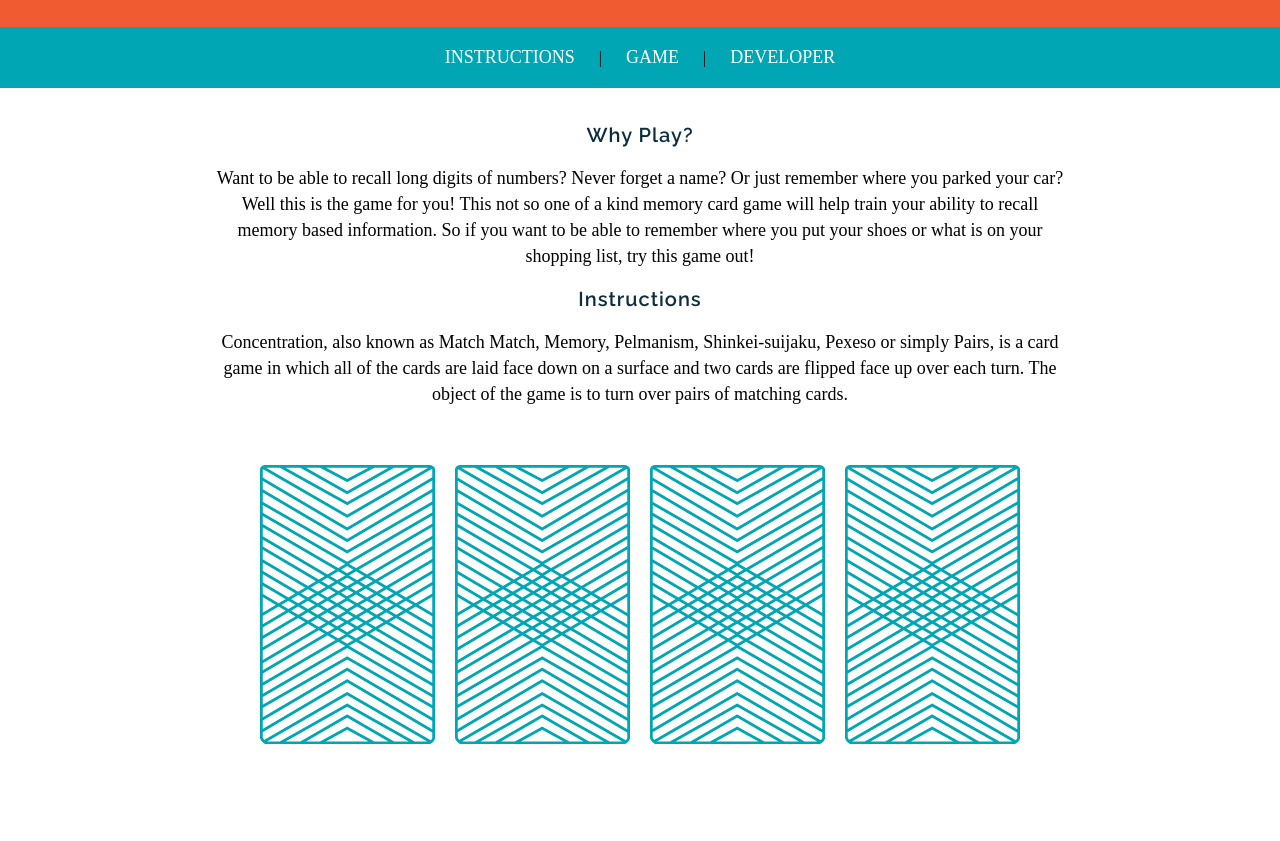
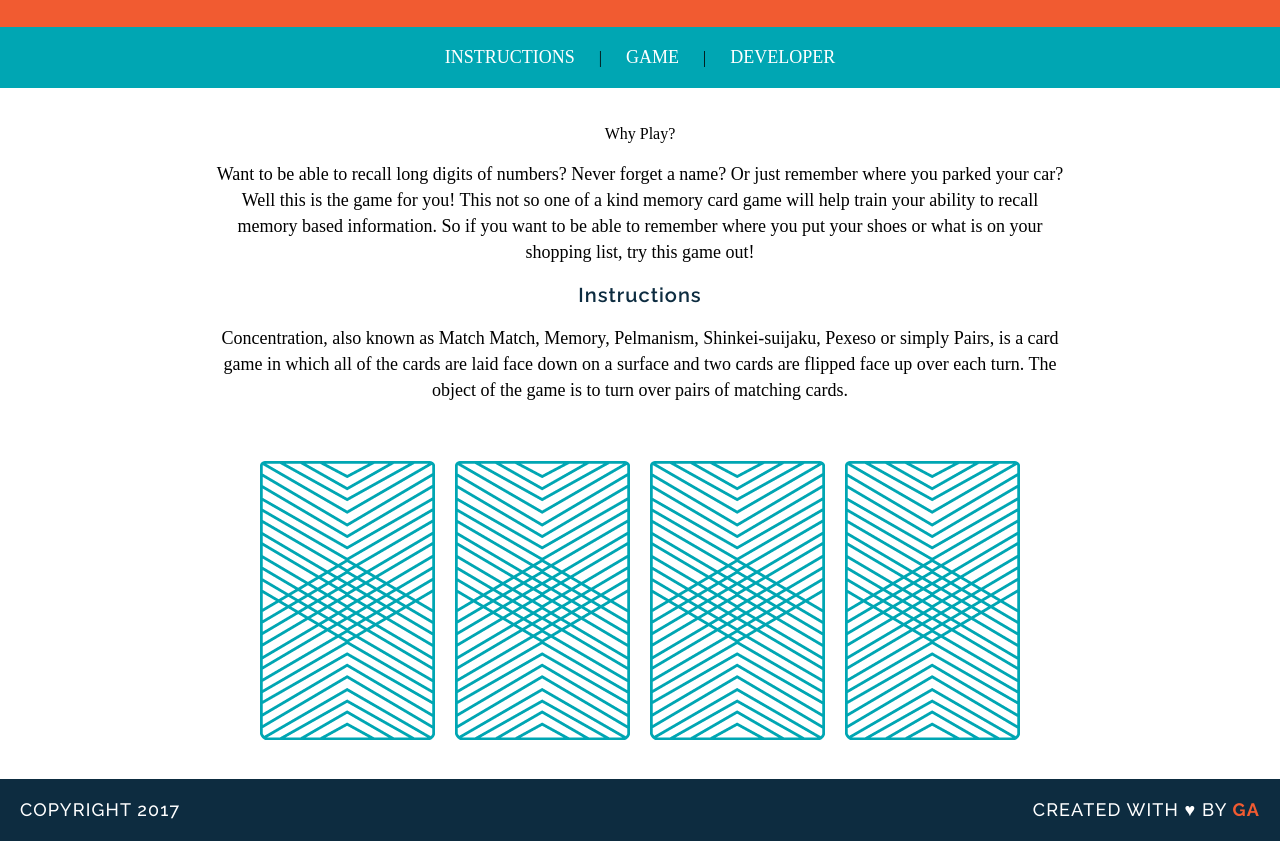
Before and after one commit to dhagandev/wdi-fundamentals-memorygame, a plain HTML site: page memory_game/index.html in a window 1280 px wide. Shown: the part 70-911 px from the top of the page. Before the commit the page ends 853 px from the top, so only its background shows below. Drawn offline with Linux system fonts and the light colour scheme; a web font is replaced by a local one.

Commit message:
Updated navigation and page layout.

```diff
--- a/memory_game/css/styles.css
+++ b/memory_game/css/styles.css
@@ -7,6 +7,7 @@ header {
 nav {
 	background-color: #00A6B3;
 	padding: 20px 0;
+	border-bottom: 2px solid white;
 }
 
 h1 {
@@ -54,3 +55,41 @@ main {
 img {
 	margin: 40px 8px 0;
 }
+
+footer {
+	text-transform: uppercase;
+	padding: 0 20px;
+	background-color: #0d2c40;
+	color: #ffffff;
+	font-size: 14px;
+	letter-spacing: .08em;
+	font-weight: 500;
+}
+
+a:hover {
+	border-bottom: 2px solid white;
+}
+
+.copyright {
+	font-family: "Raleway", sans-serif;
+	float: left;
+}
+
+.message {
+	font-family: "Raleway", sans-serif;
+	float: right;
+}
+
+.clearfix:after {
+	visibility: hidden;
+	display: block;
+	content: " ";
+	clear: both;
+	height: 0;
+	font-size: 0;
+}
+
+.name {
+	color: #F15B31;
+	font-weight: 700;
+}
--- a/memory_game/index.html
+++ b/memory_game/index.html
@@ -10,25 +10,25 @@
 			<h1>Memory Mastery</h1>
 		</header>
 		<nav>
-			<a href="#">Instructions</a> |
-			<a href="#">Game</a> |
-			<a href="#">Developer</a>
+			<a href="#instructions">Instructions</a> |
+			<a href="#game">Game</a> |
+			<a href="https://github.com/dhagandev">Developer</a>
 		</nav>
 		<main>
-			<section>
-				<h2>Why Play?</h2>
-				<p>Want to be able to recall long digits of numbers? Never forget a name? Or just remember where you parked your car? Well this is the game for you! This not so one of a kind memory card game will help train your ability to recall memory based information. So if you want to be able to remember where you put your shoes or what is on your shopping list, try this game out!</p>
-			</section>
-			<section>
-				<h2>Instructions</h2>
-				<p>Concentration, also known as Match Match, Memory, Pelmanism, Shinkei-suijaku, Pexeso or simply Pairs, is a card game in which all of the cards are laid face down on a surface and two cards are flipped face up over each turn. The object of the game is to turn over pairs of matching cards.</p>
-			</section>
-			<div>
+			<h2">Why Play?</h2>
+			<p>Want to be able to recall long digits of numbers? Never forget a name? Or just remember where you parked your car? Well this is the game for you! This not so one of a kind memory card game will help train your ability to recall memory based information. So if you want to be able to remember where you put your shoes or what is on your shopping list, try this game out!</p>
+			<h2 id="instructions">Instructions</h2>
+			<p>Concentration, also known as Match Match, Memory, Pelmanism, Shinkei-suijaku, Pexeso or simply Pairs, is a card game in which all of the cards are laid face down on a surface and two cards are flipped face up over each turn. The object of the game is to turn over pairs of matching cards.</p>
+			<div id="game">
 				<img src="images/back.png" alt="Queen of Diamonds">
 				<img src="images/back.png" alt="Queen of Hearts">
 				<img src="images/back.png" alt="King of Diamonds">
 				<img src="images/back.png" alt="King of Hearts">
 			</div>
 		</main>
+		<footer class="clearfix">
+			<p class="copyright">Copyright 2017</p>
+			<p class="message">Created with &hearts; by <span class="name">GA</span></p>
+		</footer>
 	</body>
 </html>
```
